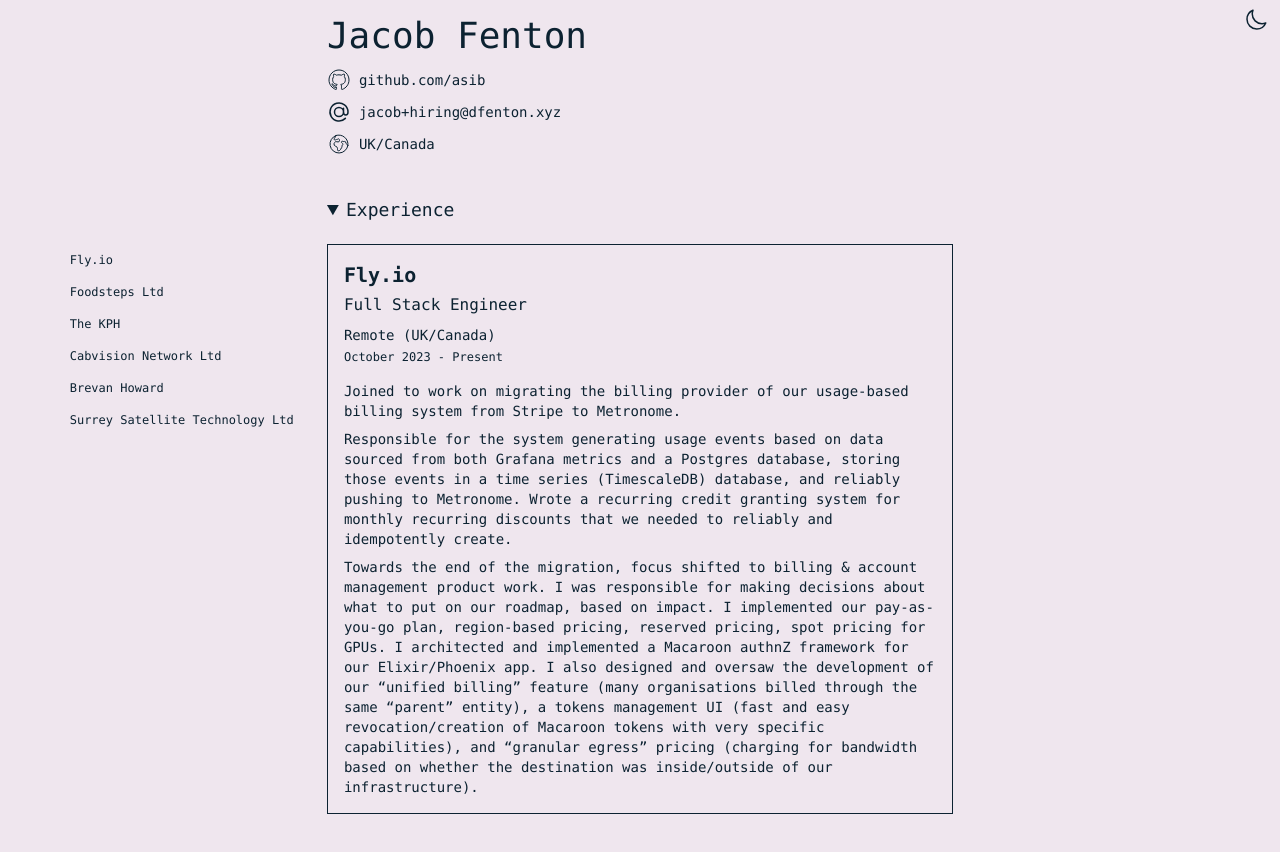
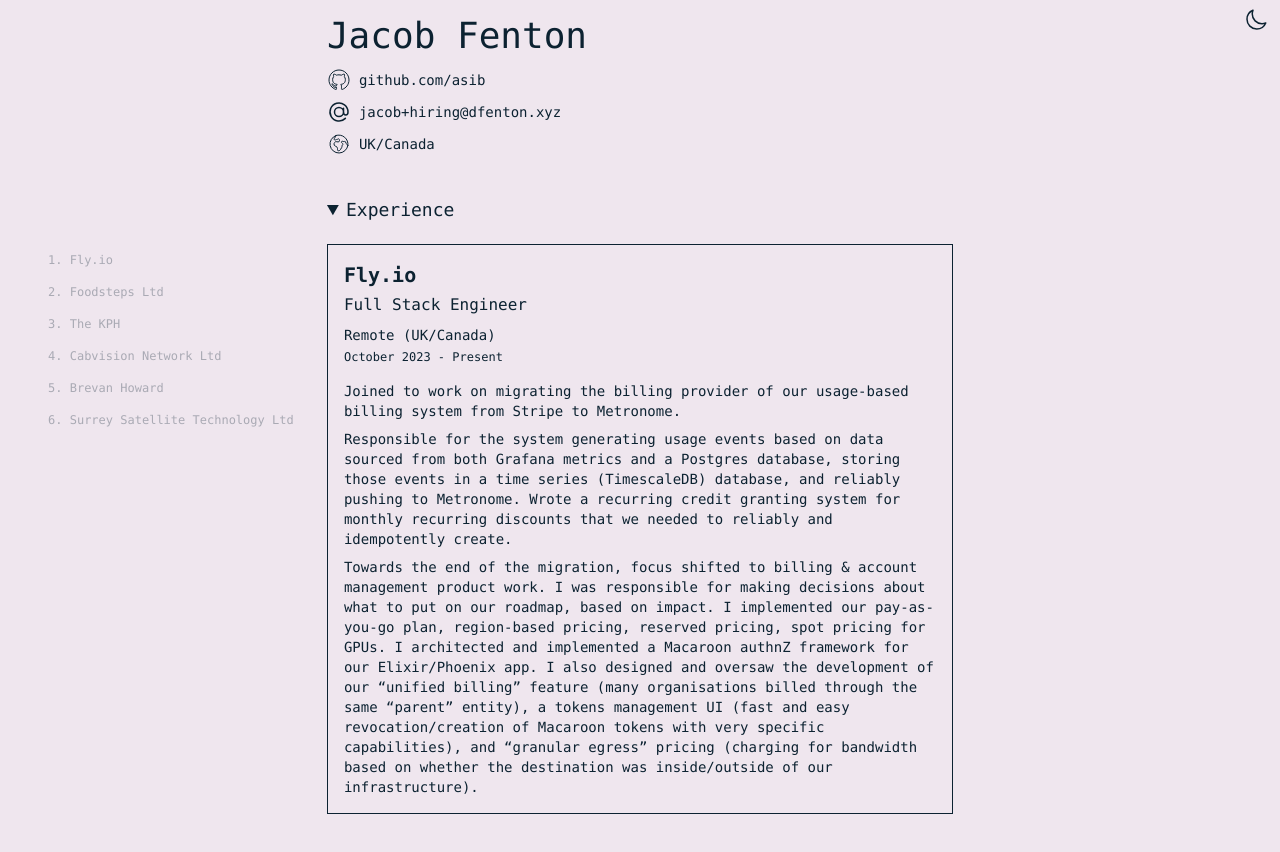
Before and after one commit to asib/dfenton.xyz, a React (Vite) app: page / in a window 1280 px wide. Shown: the top 852 px of the page. Built offline with nearby package versions, Linux system fonts and the light colour scheme; no server answers.

Commit message:
lower opacity on nav and always show numbers

```diff
--- a/src/App.tsx
+++ b/src/App.tsx
@@ -90,7 +90,15 @@ function App() {
 
         <aside className="hidden lg:block !col-start-1 !col-end-2 row-start-3 row-end-4 mt-[3rem] text-xs pr-4">
           <ul className="max-h-fit sticky top-4">
-            {workItems.map((item, index) => <a key={`work-item-link-${index.toString()}`} href={`#work-item-${item.id}`}><li className="group py-2"><span className="opacity-0 group-hover:opacity-100 transition-opacity duration-300">{index + 1}. </span>{item.company}</li></a>)}
+            {workItems.map((item, index) => <a
+              key={`work-item-link-${index.toString()}`}
+              href={`#work-item-${item.id}`}
+              className="group"
+            >
+              <li className="py-2 opacity-30 group-hover:opacity-100 transition-opacity duration-200">
+                {index + 1}. {item.company}
+              </li>
+            </a>)}
           </ul>
         </aside>
 
```
